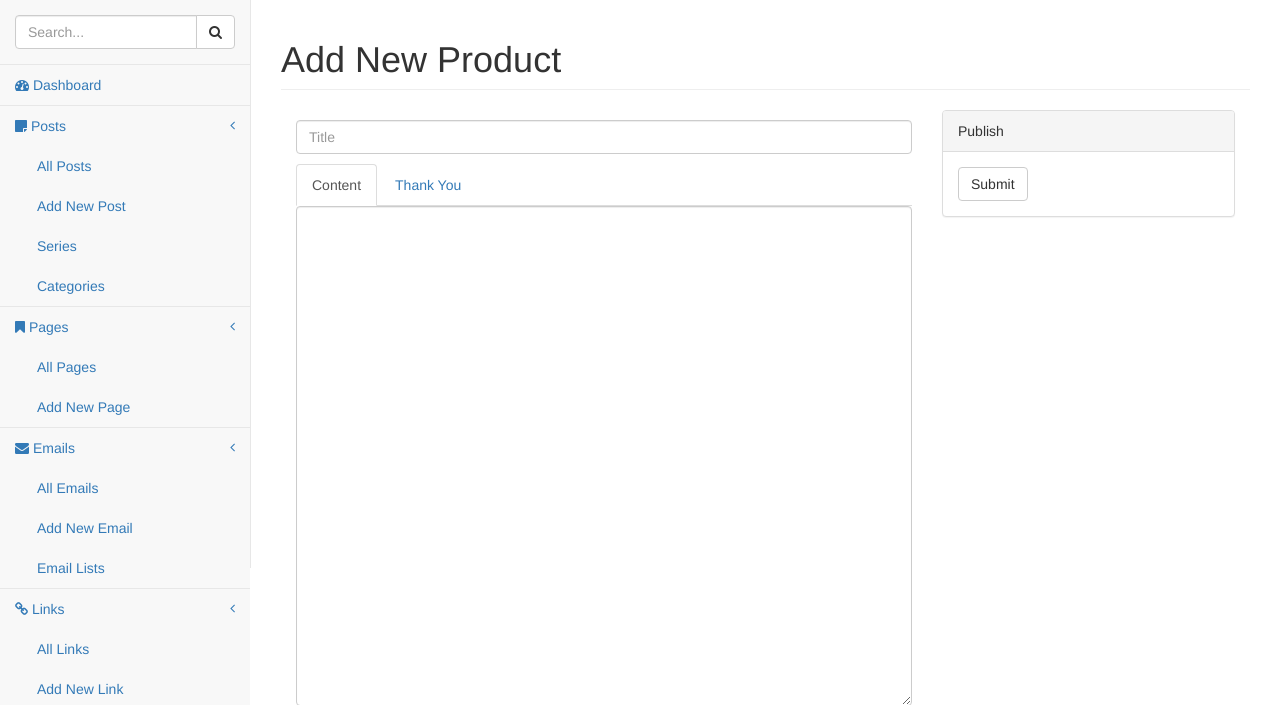
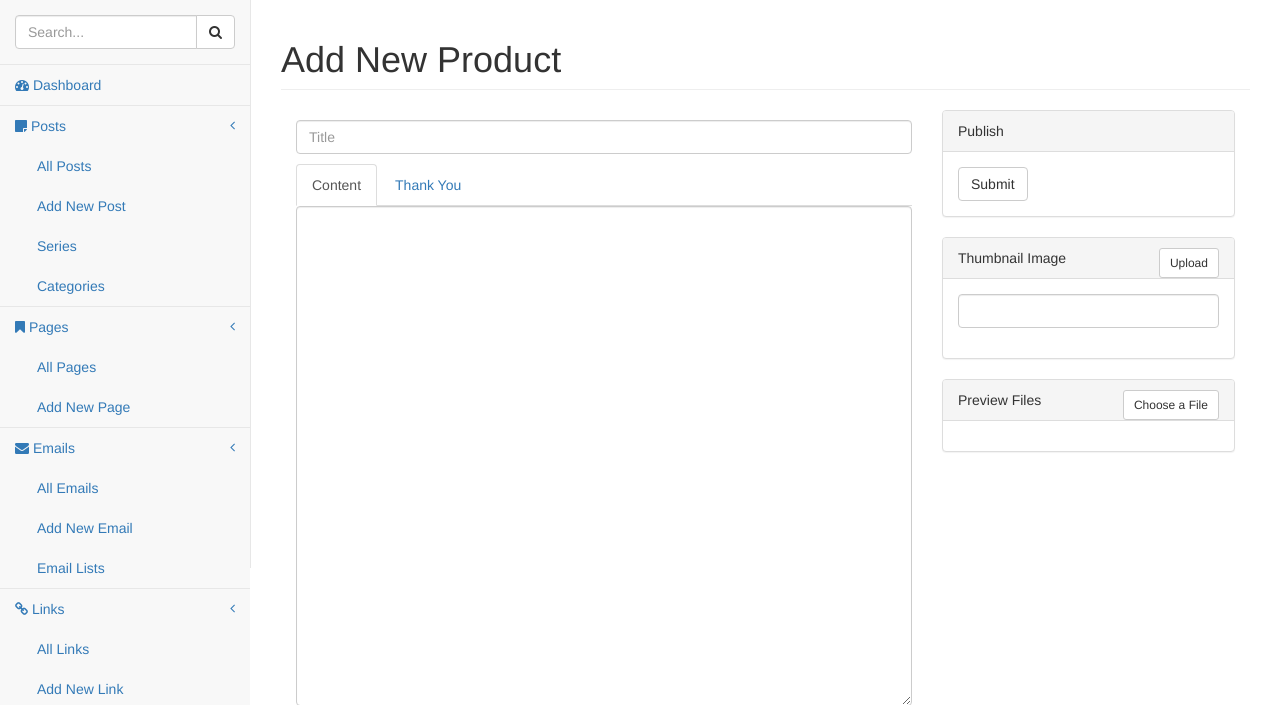
Before and after one commit to sainthkh/morningglory, a Django app: a page that uses morningglory/blog/templates/admin/product/write.html in a window 1280 px wide. Shown: the part 51-756 px from the top of the page. Run offline with Django 3.2, Linux system fonts and the light colour scheme; the visitor is signed in with stand-in values (Sample User, id 1); style sheets or scripts are compiled from the project's sources; parts of the project's set-up code (start-up, migrations or seed data) failed here and were passed over; some libraries are stand-ins or nearby versions.

Commit message:
Added product thumbnail support.

```diff
--- a/morningglory/blog/models.py
+++ b/morningglory/blog/models.py
@@ -60,6 +60,7 @@ class Product(DynamicDocument):
 	special_offer = StringField()
 	price = FloatField()
 	files = ListField(StringField())
+	thumbnail = StringField()
 
 # slug list for Post, Page, Link
 class PrimarySlug(Document):
--- a/morningglory/blog/templates/admin/product/write.html
+++ b/morningglory/blog/templates/admin/product/write.html
@@ -47,4 +47,25 @@
 {% endblock %}
 
 {% block write_sidebar %}
+<div class="panel panel-default wfb-splash">
+	<div class="panel-heading">Thumbnail Image
+		<span class="pull-right">
+			{% upload_button "Upload" multiple=False text_target="thumbnail" %}
+		</span>
+	</div>
+	<div class="panel-body">
+		<div class="form-group">
+			<input class="form-control" id="thumbnail" name="thumbnail" value="{{writing.thumbnail}}" />
+		</div>
+	</div>
+</div>
+<div class="panel panel-default files-preview">
+	<div class="panel-heading">Preview Files
+		<span class="pull-right">
+			{% upload_button "Choose a File" %}
+		</span>
+	</div>
+	<div class="panel-body">
+	</div>
+</div>
 {% endblock %}
--- a/morningglory/blog/views.py
+++ b/morningglory/blog/views.py
@@ -533,6 +533,7 @@ class ProductAdmin(Admin):
 	def save_others(self, writing, POST):
 		writing.thank_you = POST['thank-you']
 		writing.price = float(POST['price'])
+		writing.thumbnail = POST['thumbnail']
 
 		writing.files = []
 		for i in range(0, 5):
```
